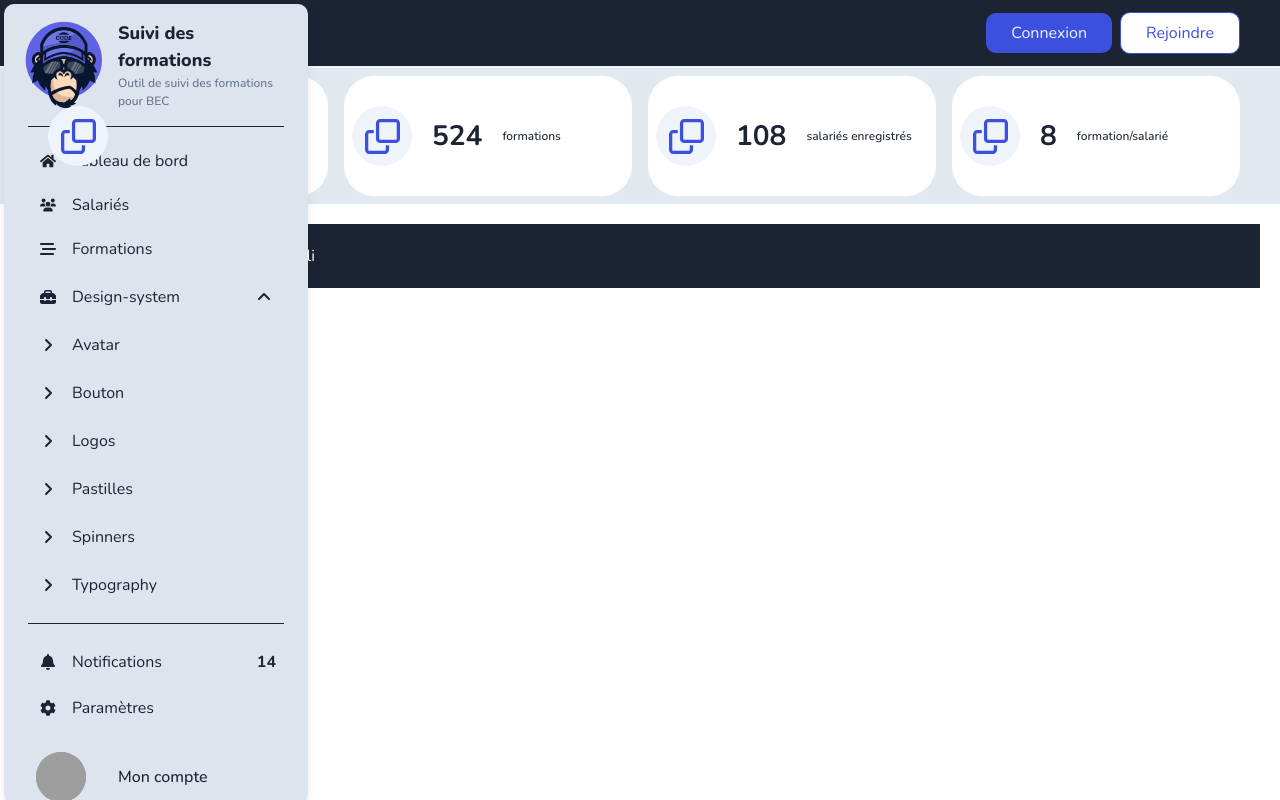
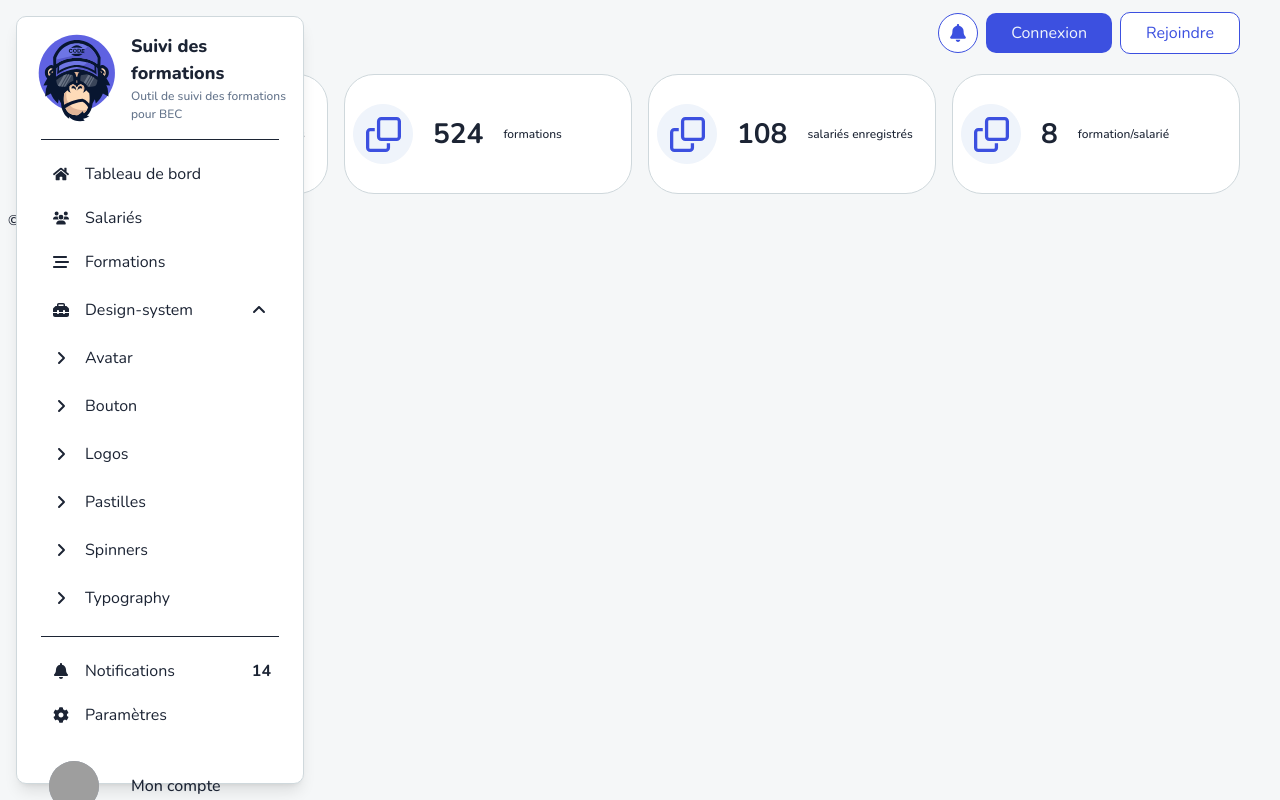
Before and after one commit to Gjiae/SuiviFormations, a Next.js app in the folder frontend/: page / in a window 1280 px wide. Built offline with nearby package versions, Linux system fonts and the light colour scheme; grey boxes are pictures that could not be loaded.

Commit message:
Modifications graphiques

```diff
--- a/frontend/src/pages/design/page-avatar.tsx
+++ b/frontend/src/pages/design/page-avatar.tsx
@@ -12,6 +12,7 @@ export default function DesignSystem() {
         description="Description..."
       />
 
+      <div className="min-h-screen bg-bggray/50">
         <Layout>
           <Container>
             {/*Avatar*/}
@@ -38,6 +39,7 @@ export default function DesignSystem() {
             </div>
           </Container>
         </Layout>
+      </div>
     </>
   )
 }
--- a/frontend/src/pages/design/page-logos.tsx
+++ b/frontend/src/pages/design/page-logos.tsx
@@ -12,6 +12,7 @@ export default function DesignSystem() {
         description="Description..."
       />
 
+      <div className="min-h-screen bg-bggray/50">
         <Layout>
           <Container>
             {/*Logos*/}
@@ -28,6 +29,7 @@ export default function DesignSystem() {
             </div>
           </Container>
         </Layout>
+      </div>
     </>
   )
 }
--- a/frontend/src/pages/design/page-pastilles.tsx
+++ b/frontend/src/pages/design/page-pastilles.tsx
@@ -13,6 +13,7 @@ export default function DesignSystem() {
         description="Description..."
       />
 
+      <div className="min-h-screen bg-bggray/50">
         <Layout>
           <Container>
             {/*Pastilles*/}
@@ -42,6 +43,7 @@ export default function DesignSystem() {
             </div>
           </Container>
         </Layout>
+      </div>
     </>
   )
 }
--- a/frontend/src/pages/design/page-spinners.tsx
+++ b/frontend/src/pages/design/page-spinners.tsx
@@ -12,6 +12,7 @@ export default function DesignSystem() {
         description="Description..."
       />
 
+      <div className="min-h-screen bg-bggray/50">
         <Layout>
           <Container>
             {/*Spinners*/}
@@ -27,6 +28,7 @@ export default function DesignSystem() {
             </div>
           </Container>
         </Layout>
+      </div>
     </>
   )
 }
--- a/frontend/src/pages/design/page-typography.tsx
+++ b/frontend/src/pages/design/page-typography.tsx
@@ -11,6 +11,7 @@ export default function DesignSystem() {
         description="Description..."
       />
 
+      <div className="min-h-screen bg-bggray/50">
         <Layout>
           <Container>
             {/*Typography*/}
@@ -134,6 +135,7 @@ export default function DesignSystem() {
             </div>
           </Container>
         </Layout>
+      </div>
     </>
   )
 }
--- a/frontend/src/pages/index.tsx
+++ b/frontend/src/pages/index.tsx
@@ -9,9 +9,11 @@ export default function Home() {
         title="Page d'accueil de l'application web de suivi des formations"
         description="Description..."
       />
-      <Layout>
-        <HomepageContainer />
-      </Layout>
+      <div className="min-h-screen bg-bggray/50">
+        <Layout>
+          <HomepageContainer />
+        </Layout>
+      </div>
     </>
   )
 }
--- a/frontend/src/ui/components/navigation/footer.tsx
+++ b/frontend/src/ui/components/navigation/footer.tsx
@@ -1,11 +1,19 @@
+import { Typography } from '@/ui/design-system/typography'
 import { Container } from '../container'
 
 export const Footer = () => {
+  const year = new Date().getFullYear()
+
   return (
-    <div className="bg-dark m-5 py-5 flex items-center">
-      <Container className="text-white">
-        WebApp créée par Valentin Gazzoli
-      </Container>
-    </div>
+    <footer className="py-2">
+      <div className="flex w-full flex-wrap items-center justify-center gap-6 px-2 md:justify-between">
+        <Typography variant="14Med">
+          &copy; {year}, créé par{' '}
+          <a className="transition-colors hover:text-blue-500 font-bold">
+            Valentin Gazzoli.
+          </a>
+        </Typography>
+      </div>
+    </footer>
   )
 }
--- a/frontend/src/ui/components/navigation/navigation.tsx
+++ b/frontend/src/ui/components/navigation/navigation.tsx
@@ -4,23 +4,53 @@ import { Logo } from '../../design-system/logo'
 import { Typography } from '../../design-system/typography'
 import { Container } from '../container'
 import { ActiveLink } from './active-link'
+import { FaBell } from 'react-icons/fa6'
 
 interface Props {}
 
 export const Navigation = ({}: Props) => {
   return (
-    <div className="border-b-2 bg-dark border-gray">
+    <div className="flex flex-col-reverse justify-between gap-6 md:flex-row md:items-center">
       <Container className="flex items-center justify-between py-3 gap-7">
         <div className="flex items-center gap-2.5">
-          <div className="flex flex-col">
-            <Typography variant="16Med" theme="gray" component="span">
-              Home / Suivi des formations
+          <Link href="/">
+            <Typography
+              variant="14Med"
+              theme="gray"
+              weight="medium"
+              className="transition-all hover:text-primary hover:opacity-100"
+            >
+              Tableau de bord
             </Typography>
-          </div>
+          </Link>
+          <Typography
+            variant="14Med"
+            theme="black"
+            weight="medium"
+            className="transition-all hover:text-primary hover:opacity-100"
+          >
+            /
+          </Typography>
+          <Link href="/">
+            <Typography
+              variant="14Med"
+              theme="black"
+              weight="medium"
+              className="transition-all hover:text-primary hover:opacity-100"
+            >
+              Test
+            </Typography>
+          </Link>
         </div>
 
         <div className="flex items-right gap-7">
           <div className="flex items-center gap-2">
+            <Button
+              iconTheme="secondary"
+              size="small"
+              variant="ico"
+              icon={{ icon: FaBell }}
+            />
             <Button size="small">Connexion</Button>
             <Button size="small" variant="secondary">
               Rejoindre
--- a/frontend/src/ui/components/navigation/sidebar.tsx
+++ b/frontend/src/ui/components/navigation/sidebar.tsx
@@ -13,7 +13,7 @@ import Link from 'next/link'
 
 const Sidebar = () => {
   return (
-    <div className="fixed top-1 left-1 h-screen w-full max-w-[19rem] m-0 flex flex-col bg-medgray shadow-lg text-dark rounded p-4">
+    <aside className="fixed inset-0 z-50 my-4 ml-4 h-[calc(100vh-32px)] w-72 flex flex-col bg-white shadow-lg text-dark border border-bordergray rounded p-4">
       <Link href="/">
         <div className="flex items-center gap-2.5">
           <Logo size="medium" />
@@ -33,7 +33,7 @@ const Sidebar = () => {
         <div className="relative block w-full">
           <Link
             href="/"
-            className="flex items-center w-full p-3 hover:text-primary"
+            className="flex items-center w-full p-3 rounded hover:bg-gray"
           >
             <div className="grid mr-4">
               <FaHome />
@@ -42,7 +42,7 @@ const Sidebar = () => {
           </Link>
           <Link
             href="/"
-            className="flex items-center w-full p-3 hover:text-primary"
+            className="flex items-center w-full p-3 rounded hover:bg-gray"
           >
             <div className="grid mr-4">
               <FaUsers />
@@ -51,7 +51,7 @@ const Sidebar = () => {
           </Link>
           <Link
             href="/"
-            className="flex items-center w-full p-3 hover:text-primary"
+            className="flex items-center w-full p-3 rounded hover:bg-gray"
           >
             <div className="grid mr-4">
               <FaBarsStaggered />
@@ -141,11 +141,8 @@ const Sidebar = () => {
 
         {/*Section Paramètres*/}
         <div className="relative block w-full">
-          <div className="flex items-center w-full py-1">
-            <Link
-              href="#"
-              className="flex items-center w-full p-3 hover:text-primary"
-            >
+          <div className="flex items-center w-full rounded hover:bg-gray">
+            <Link href="#" className="flex items-center w-full p-3">
               <div className="grid mr-4">
                 <FaBell />
               </div>
@@ -159,12 +156,12 @@ const Sidebar = () => {
           </div>
           <Link
             href="#"
-            className="flex items-center w-full p-3 hover:text-primary"
+            className="flex items-center w-full p-3 rounded hover:bg-gray"
           >
             <div className="grid mr-4">
               <FaCog />
             </div>
-            <p className="block mr-auto leading-3">Paramètres</p>
+            <p className="block mr-auto leading-tight">Paramètres</p>
           </Link>
         </div>
       </nav>
@@ -184,7 +181,7 @@ const Sidebar = () => {
           </div>
         </div>
       </div>
-    </div>
+    </aside>
   )
 }
 
--- a/frontend/src/ui/modules/homepage/components/littlestats.view.tsx
+++ b/frontend/src/ui/modules/homepage/components/littlestats.view.tsx
@@ -5,30 +5,30 @@ import { FaRegClone } from 'react-icons/fa6'
 
 export const LittleStats = () => {
   return (
-    <div className="bg-stroke">
+    <div>
       <Container className="grid grid-cols-4 gap-4 py-2">
-        <div className="flex items-center bg-white h-[120px] rounded-semi py-2 px-2">
+        <div className="flex items-center bg-white h-[120px] border border-bordergray rounded-semi py-2 px-2">
           <Pastille iconTheme="gray" size="large" icon={{ icon: FaRegClone }} />
           <Typography className="px-5" variant="h1">
             108
           </Typography>
           <Typography variant="12Reg">salariés enregistrés</Typography>
         </div>
-        <div className="flex items-center bg-white h-[120px] rounded-semi py-2 px-2">
+        <div className="flex items-center bg-white h-[120px] border border-bordergray rounded-semi py-2 px-2">
           <Pastille iconTheme="gray" size="large" icon={{ icon: FaRegClone }} />
           <Typography className="px-5" variant="h1">
             524
           </Typography>
           <Typography variant="12Reg">formations</Typography>
         </div>
-        <div className="flex items-center bg-white h-[120px] rounded-semi py-2 px-2">
+        <div className="flex items-center bg-white h-[120px] border border-bordergray rounded-semi py-2 px-2">
           <Pastille iconTheme="gray" size="large" icon={{ icon: FaRegClone }} />
           <Typography className="px-5" variant="h1">
             108
           </Typography>
           <Typography variant="12Reg">salariés enregistrés</Typography>
         </div>
-        <div className="flex items-center bg-white h-[120px] rounded-semi py-2 px-2">
+        <div className="flex items-center bg-white h-[120px] border border-bordergray rounded-semi py-2 px-2">
           <Pastille iconTheme="gray" size="large" icon={{ icon: FaRegClone }} />
           <Typography className="px-5" variant="h1">
             8
--- a/frontend/tailwind.config.js
+++ b/frontend/tailwind.config.js
@@ -10,11 +10,13 @@ module.exports = {
       medgray: '#DEE4EE',
       gray: '#EFF4FB',
       primary: '#3C50E0',
+      bordergray: '#cfd8dc',
       secondary: '#80CAEE',
       textcolor: '#64748B',
       green: '#10B981',
       yellow: '#F0950C',
       red: '#FB5454',
+      bggray: '#ECEFF1',
     },
 
     fontSize: {
```
Also changed, not shown: frontend/src/pages/design/page-boutons.tsx (+12 -2 lines), 1 other file (tests, documents, lock files or other folders). Lines whose indentation alone changed are shown as unchanged.
